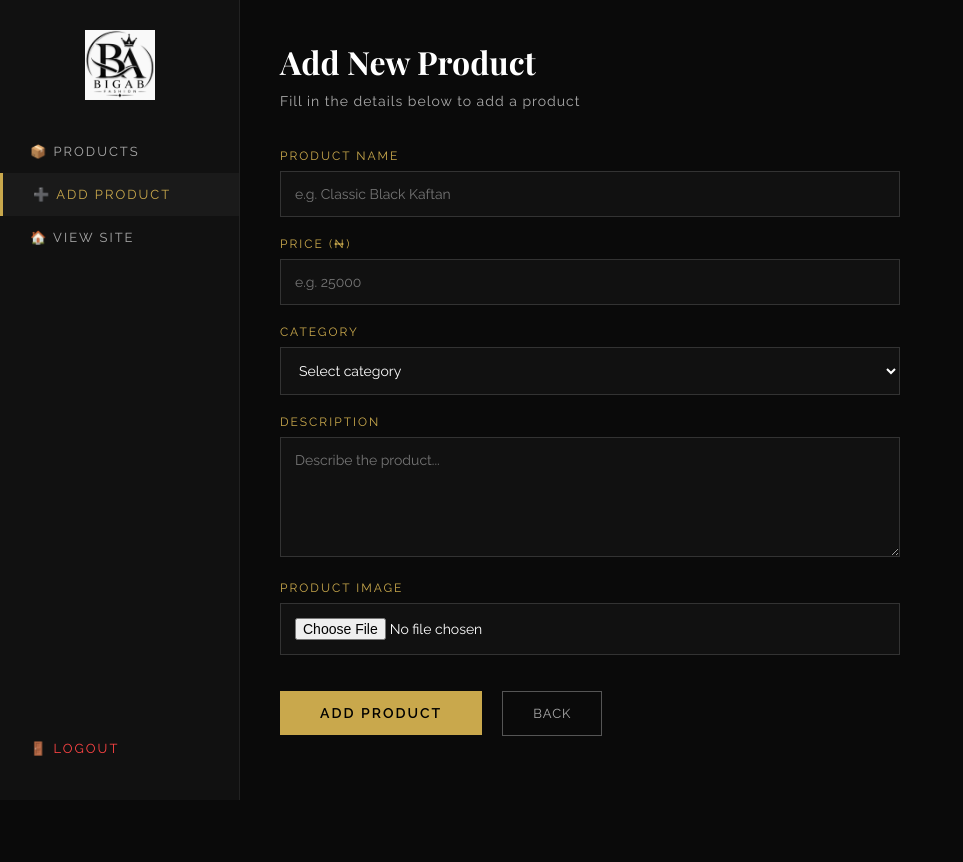
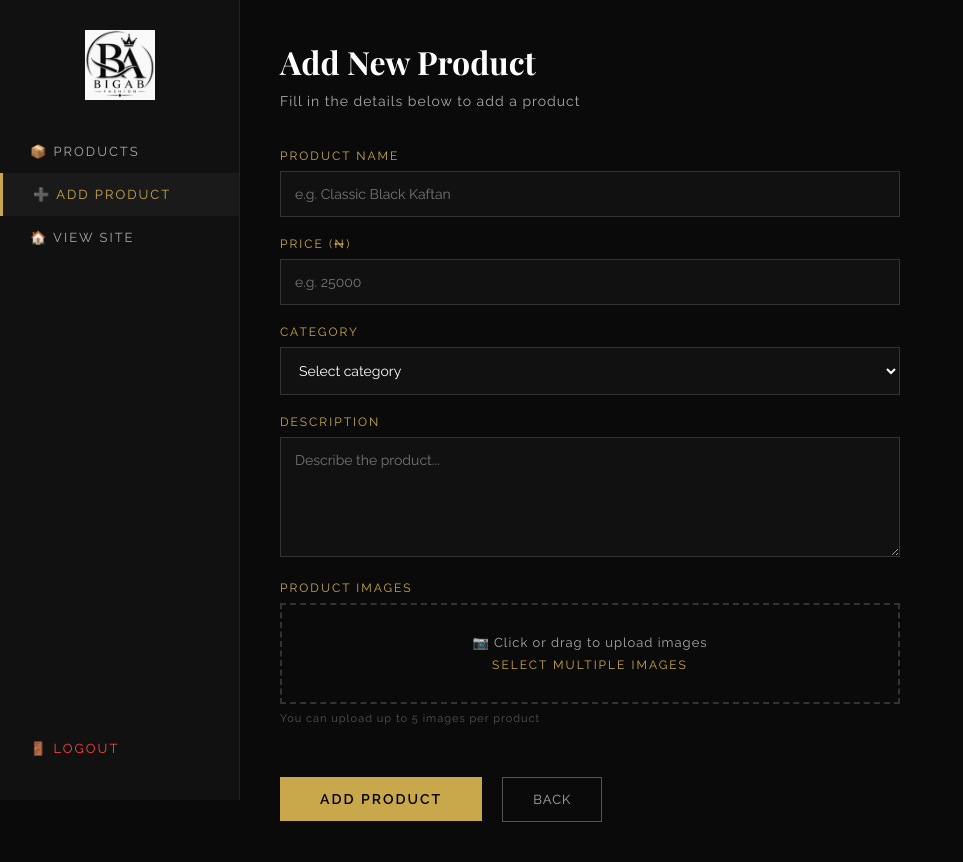
Before and after one commit to Dennis433/big-ab-fashion-store, a Flask app: page /admin/add_product in a window 1280 px wide. Shown: the whole page, without its empty margins (0-963 px from the left). Before the commit the page ends 800 px from the top, so only its background shows below. Run offline with Flask 3, Linux system fonts and the light colour scheme; a user stored in the database is signed in.

Commit message:
Add multiple image support with dots navigation on product cards

```diff
--- a/app.py
+++ b/app.py
@@ -7,6 +7,7 @@ from dotenv import load_dotenv
 import cloudinary
 import cloudinary.uploader
 import os
+import json
 
 load_dotenv()
 
@@ -41,7 +42,16 @@ class Product(db.Model):
     price = db.Column(db.Float, nullable=False)
     description = db.Column(db.Text, nullable=True)
     category = db.Column(db.String(50), nullable=False)
-    image = db.Column(db.String(500), nullable=True)
+    images = db.Column(db.Text, nullable=True)  # JSON list of image URLs
+
+    def get_images(self):
+        if self.images:
+            return json.loads(self.images)
+        return []
+
+    def get_first_image(self):
+        images = self.get_images()
+        return images[0] if images else None
 
 @login_manager.user_loader
 def load_user(user_id):
@@ -97,27 +107,28 @@ def add_product():
         price = request.form['price']
         description = request.form['description']
         category = request.form['category']
-        image = request.files['image']
+        images = request.files.getlist('images')
 
-        image_url = None
-        if image and image.filename != '':
-            upload_result = cloudinary.uploader.upload(
-                image,
-                folder='bigab_fashion',
-                transformation=[
-                    {'width': 800, 'height': 1000, 'crop': 'fill'},
-                    {'quality': 'auto'},
-                    {'fetch_format': 'auto'}
-                ]
-            )
-            image_url = upload_result['secure_url']
+        image_urls = []
+        for image in images:
+            if image and image.filename != '':
+                upload_result = cloudinary.uploader.upload(
+                    image,
+                    folder='bigab_fashion',
+                    transformation=[
+                        {'width': 800, 'height': 1000, 'crop': 'fill'},
+                        {'quality': 'auto'},
+                        {'fetch_format': 'auto'}
+                    ]
+                )
+                image_urls.append(upload_result['secure_url'])
 
         product = Product(
             name=name,
             price=float(price),
             description=description,
             category=category,
-            image=image_url
+            images=json.dumps(image_urls)
         )
         db.session.add(product)
         db.session.commit()
--- a/templates/admin/add_product.html
+++ b/templates/admin/add_product.html
@@ -14,7 +14,6 @@
             color: #fff;
         }
 
-        /* SIDEBAR */
         .sidebar {
             width: 240px;
             background: #111;
@@ -55,7 +54,6 @@
 
         .sidebar .logout { color: #ff4444; margin-top: auto; }
 
-        /* TOPBAR */
         .topbar {
             display: none;
             align-items: center;
@@ -83,7 +81,6 @@
             background: #fff;
         }
 
-        /* OVERLAY */
         .overlay {
             display: none;
             position: fixed;
@@ -94,7 +91,6 @@
 
         .overlay.active { display: block; }
 
-        /* MAIN */
         .main {
             margin-left: 240px;
             padding: 40px;
@@ -143,6 +139,89 @@
         select option { background: #111; }
         textarea { height: 120px; resize: vertical; }
 
+        /* IMAGE UPLOAD */
+        .image-upload-area {
+            border: 2px dashed #333;
+            padding: 30px;
+            text-align: center;
+            cursor: pointer;
+            transition: border 0.3s;
+            position: relative;
+        }
+
+        .image-upload-area:hover {
+            border-color: #c9a84c;
+        }
+
+        .image-upload-area input[type="file"] {
+            position: absolute;
+            inset: 0;
+            opacity: 0;
+            cursor: pointer;
+            width: 100%;
+            height: 100%;
+        }
+
+        .image-upload-area p {
+            color: #aaa;
+            font-size: 13px;
+            letter-spacing: 1px;
+        }
+
+        .image-upload-area span {
+            color: #c9a84c;
+            font-size: 12px;
+            letter-spacing: 2px;
+            text-transform: uppercase;
+            display: block;
+            margin-top: 8px;
+        }
+
+        /* IMAGE PREVIEWS */
+        .image-previews {
+            display: grid;
+            grid-template-columns: repeat(auto-fill, minmax(100px, 1fr));
+            gap: 10px;
+            margin-top: 16px;
+        }
+
+        .preview-item {
+            position: relative;
+            height: 100px;
+            border: 1px solid #333;
+            overflow: hidden;
+        }
+
+        .preview-item img {
+            width: 100%;
+            height: 100%;
+            object-fit: cover;
+        }
+
+        .preview-item .remove {
+            position: absolute;
+            top: 4px;
+            right: 4px;
+            background: #ff4444;
+            color: #fff;
+            border: none;
+            width: 20px;
+            height: 20px;
+            font-size: 12px;
+            cursor: pointer;
+            display: flex;
+            align-items: center;
+            justify-content: center;
+            border-radius: 50%;
+        }
+
+        .hint {
+            color: #555;
+            font-size: 11px;
+            letter-spacing: 1px;
+            margin-top: 8px;
+        }
+
         .submit-btn {
             padding: 14px 40px;
             background: #c9a84c;
@@ -176,72 +255,33 @@
 
         .back-btn:hover { border-color: #fff; color: #fff; }
 
-        /* RESPONSIVE */
         @media (max-width: 768px) {
-            .sidebar {
-                transform: translateX(-100%);
-            }
-
-            .sidebar.open {
-                transform: translateX(0);
-            }
-
-            .topbar {
-                display: flex;
-            }
-
-            .main {
-                margin-left: 0;
-                padding: 20px;
-                max-width: 100%;
-            }
-
-            .main h1 {
-                font-size: 24px;
-            }
-
-            .submit-btn {
-                width: 100%;
-                text-align: center;
-            }
-
-            .back-btn {
-                width: 100%;
-                text-align: center;
-                margin-left: 0;
-                margin-top: 12px;
-                display: block;
-            }
+            .sidebar { transform: translateX(-100%); }
+            .sidebar.open { transform: translateX(0); }
+            .topbar { display: flex; }
+            .main { margin-left: 0; padding: 20px; max-width: 100%; }
+            .main h1 { font-size: 24px; }
+            .submit-btn { width: 100%; text-align: center; }
+            .back-btn { width: 100%; text-align: center; margin-left: 0; margin-top: 12px; display: block; }
         }
 
         @media (max-width: 480px) {
-            input, select, textarea {
-                font-size: 13px;
-                padding: 12px;
-            }
-
-            label {
-                font-size: 11px;
-            }
+            input, select, textarea { font-size: 13px; padding: 12px; }
+            label { font-size: 11px; }
         }
     </style>
 </head>
 <body>
 
-    <!-- MOBILE TOPBAR -->
     <div class="topbar">
         <img src="{{ url_for('static', filename='images/BIG_AB.jpg') }}" alt="BIG AB">
         <div class="topbar-hamburger" onclick="toggleSidebar()">
-            <span></span>
-            <span></span>
-            <span></span>
+            <span></span><span></span><span></span>
         </div>
     </div>
 
-    <!-- OVERLAY -->
     <div class="overlay" id="overlay" onclick="toggleSidebar()"></div>
 
-    <!-- SIDEBAR -->
     <div class="sidebar" id="sidebar">
         <img src="{{ url_for('static', filename='images/BIG_AB.jpg') }}" alt="BIG AB">
         <a href="{{ url_for('admin_dashboard') }}">📦 Products</a>
@@ -250,7 +290,6 @@
         <a href="{{ url_for('admin_logout') }}" class="logout">🚪 Logout</a>
     </div>
 
-    <!-- MAIN CONTENT -->
     <div class="main">
         <h1>Add New Product</h1>
         <p class="subtitle">Fill in the details below to add a product</p>
@@ -288,8 +327,14 @@
             </div>
 
             <div class="form-group">
-                <label>Product Image</label>
-                <input type="file" name="image" accept="image/*">
+                <label>Product Images</label>
+                <div class="image-upload-area" id="uploadArea">
+                    <input type="file" name="images" id="imageInput" accept="image/*" multiple>
+                    <p>📷 Click or drag to upload images</p>
+                    <span>Select multiple images</span>
+                </div>
+                <p class="hint">You can upload up to 5 images per product</p>
+                <div class="image-previews" id="imagePreviews"></div>
             </div>
 
             <button type="submit" class="submit-btn">Add Product</button>
@@ -302,6 +347,46 @@
             document.getElementById('sidebar').classList.toggle('open');
             document.getElementById('overlay').classList.toggle('active');
         }
+
+        const imageInput = document.getElementById('imageInput');
+        const imagePreviews = document.getElementById('imagePreviews');
+        let selectedFiles = [];
+
+        imageInput.addEventListener('change', function () {
+            const newFiles = Array.from(this.files);
+            selectedFiles = [...selectedFiles, ...newFiles].slice(0, 5);
+            renderPreviews();
+            updateFileInput();
+        });
+
+        function renderPreviews() {
+            imagePreviews.innerHTML = '';
+            selectedFiles.forEach((file, index) => {
+                const reader = new FileReader();
+                reader.onload = function (e) {
+                    const item = document.createElement('div');
+                    item.className = 'preview-item';
+                    item.innerHTML = `
+                        <img src="${e.target.result}" alt="Preview">
+                        <button type="button" class="remove" onclick="removeImage(${index})">×</button>
+                    `;
+                    imagePreviews.appendChild(item);
+                };
+                reader.readAsDataURL(file);
+            });
+        }
+
+        function removeImage(index) {
+            selectedFiles.splice(index, 1);
+            renderPreviews();
+            updateFileInput();
+        }
+
+        function updateFileInput() {
+            const dataTransfer = new DataTransfer();
+            selectedFiles.forEach(file => dataTransfer.items.add(file));
+            imageInput.files = dataTransfer.files;
+        }
     </script>
 
 </body>
```
Also changed, not shown: templates/admin/dashboard.html (+34 -86 lines), templates/shop.html (+19 -2 lines).
